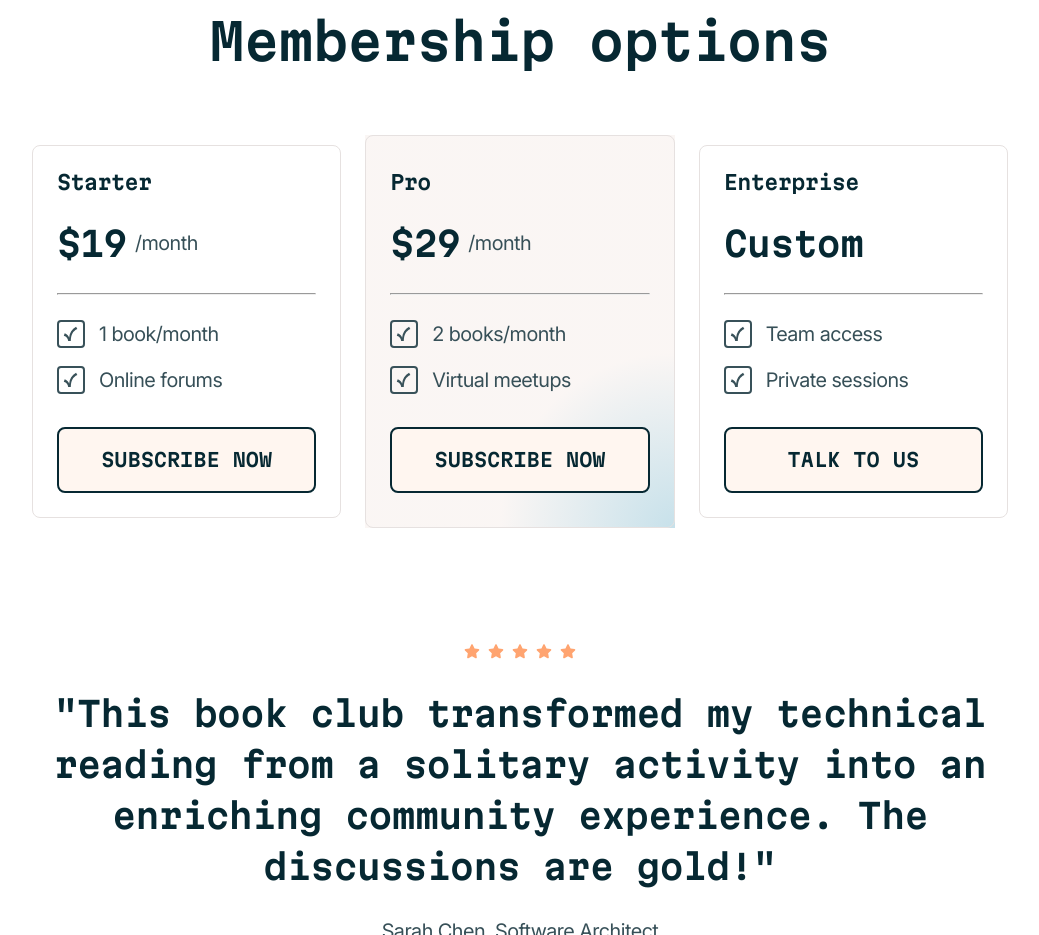
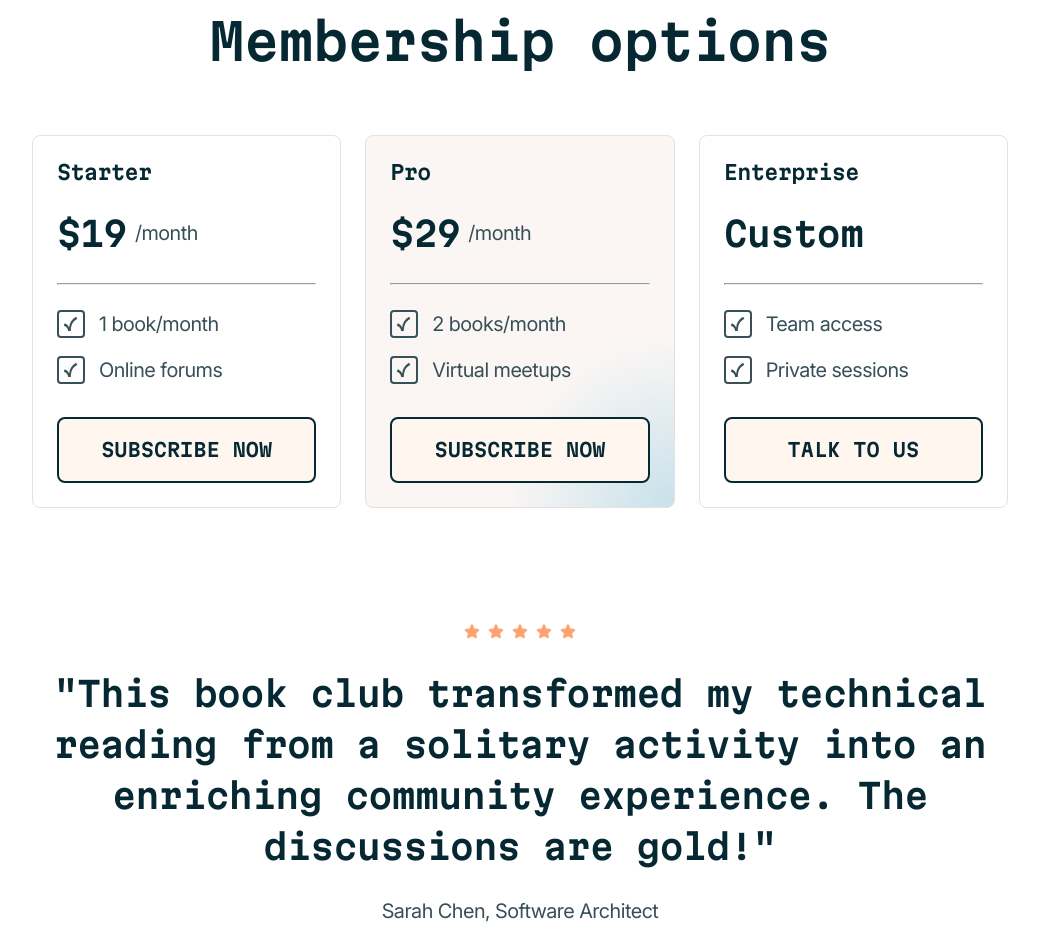
Before and after one commit to Frontend-Mentor-Project-Solutions/tech-book-club-landing-page, a plain HTML site: page index.html in a window 1280 px wide. Shown: the part 2700-3635 px from the top of the page, without its empty margins (120-1159 px from the left). Drawn offline with Linux system fonts and the light colour scheme.

Commit message:
update readme

```diff
--- a/index.html
+++ b/index.html
@@ -153,8 +153,8 @@
               </article>
             </li>
 
-            <li data-bg="featured">
-              <article data-flow="small">
+            <li>
+              <article data-bg="featured" data-flow="small">
                 <h3>Pro</h3>
                 <p>
                   <strong>&dollar;29</strong>
```
Also changed, not shown: assets/images/solution-screenshot.png (added), 2 other files.
